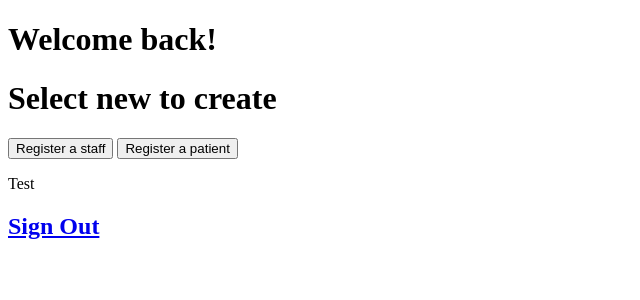
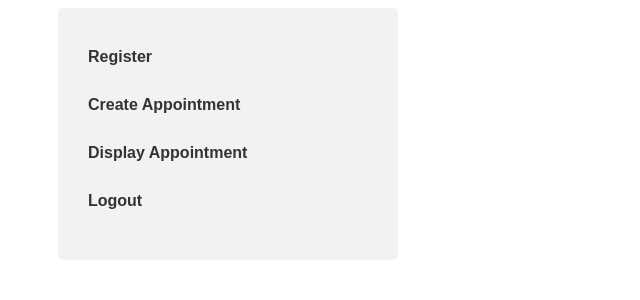
Before and after one commit to IanLee5/Dental-Clinic-Management-System, a PHP site: page /staff_dashboard.php in a window 1280 px wide. Shown: the top 300 px of the page, without its empty margins (0-640 px from the left). Run offline with PHP 8.4, Linux system fonts and the light colour scheme; a user stored in the database is signed in; data comes from the database, SQL or seed files in the repository.

Commit message:
Update staff_dashboard.php

```diff
--- a/staff_dashboard.php
+++ b/staff_dashboard.php
@@ -8,31 +8,48 @@
     <meta charset="UTF-8">
     <meta name="viewport" content="width=device-width, initial-scale=1.0">
     <title>Staff Homepage</title>
+    <style>
+        body {
+            font-family: Arial, sans-serif;
+        }
+
+        .container {
+            width: 300px;
+            margin-left: 50px;
+            background-color: #f2f2f2;
+            padding: 20px;
+            border-radius: 5px;
+        }
+
+        .menu {
+            margin-top: 10px;
+            margin-bottom: 20px;
+        }
+
+        .menu a {
+            display: block;
+            margin-bottom: 10px;
+            padding: 10px;
+            background-color: #f2f2f2;
+            color: #333;
+            text-decoration: none;
+            font-weight: bold;
+            border-radius: 5px;
+        }
+
+        .menu a:hover {
+            background-color: #ccc;
+        }
+    </style>
 </head>
 <body>
-    <h1>Welcome back!</h1>
-    <h1> Select new to create </h1>
-
-	<?php
-		if (array_key_exists('new_staff', $_POST)) {
-			new_staff();
-		} else if (array_key_exists('new_patient', $_POST)) {
-			new_patient();
-		}
-		function new_staff() {
-			header("location: create_new_staff.php");
-		}
-		function new_patient() {
-			header("location: create_new_patient.php");
-		}
-	?>
-
-	<form method="post">
-		<input type="submit" name="new_staff" class="button" value="Register a staff" />
-		<input type="submit" name="new_patient" class="button" value="Register a patient" />
-	</form>
-    <p>Test</p>
-	<h2><a href = "logout.php">Sign Out</a></h2>
-    </form>
+    <div class="container">
+        <div class="menu">
+            <a href="register.php">Register</a>
+            <a href="create_appointment.php">Create Appointment</a>
+            <a href="display_appointment.php">Display Appointment</a>
+            <a href="logout.php">Logout</a>
+        </div>
+    </div>
 </body>
 </html>
```
